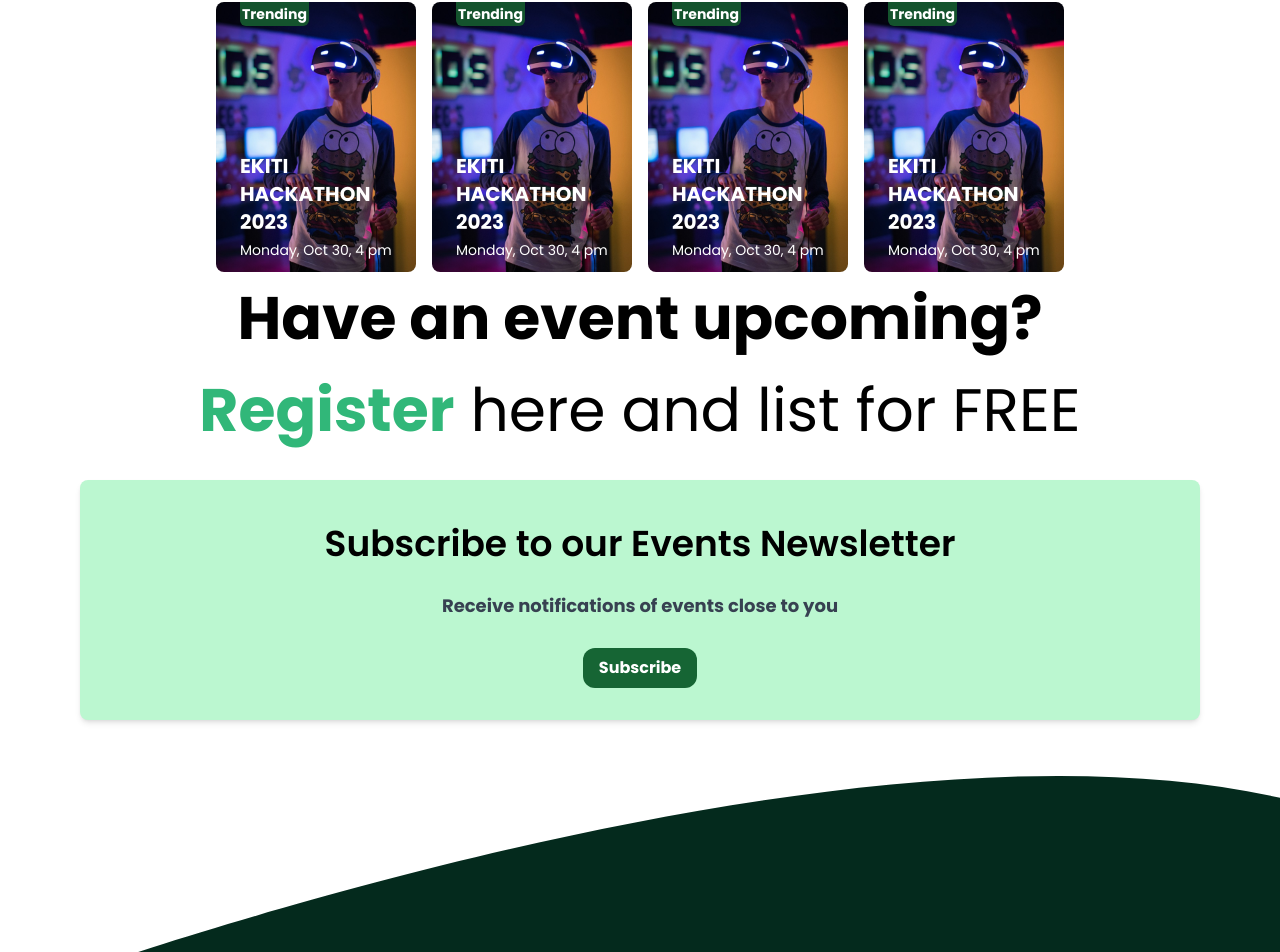
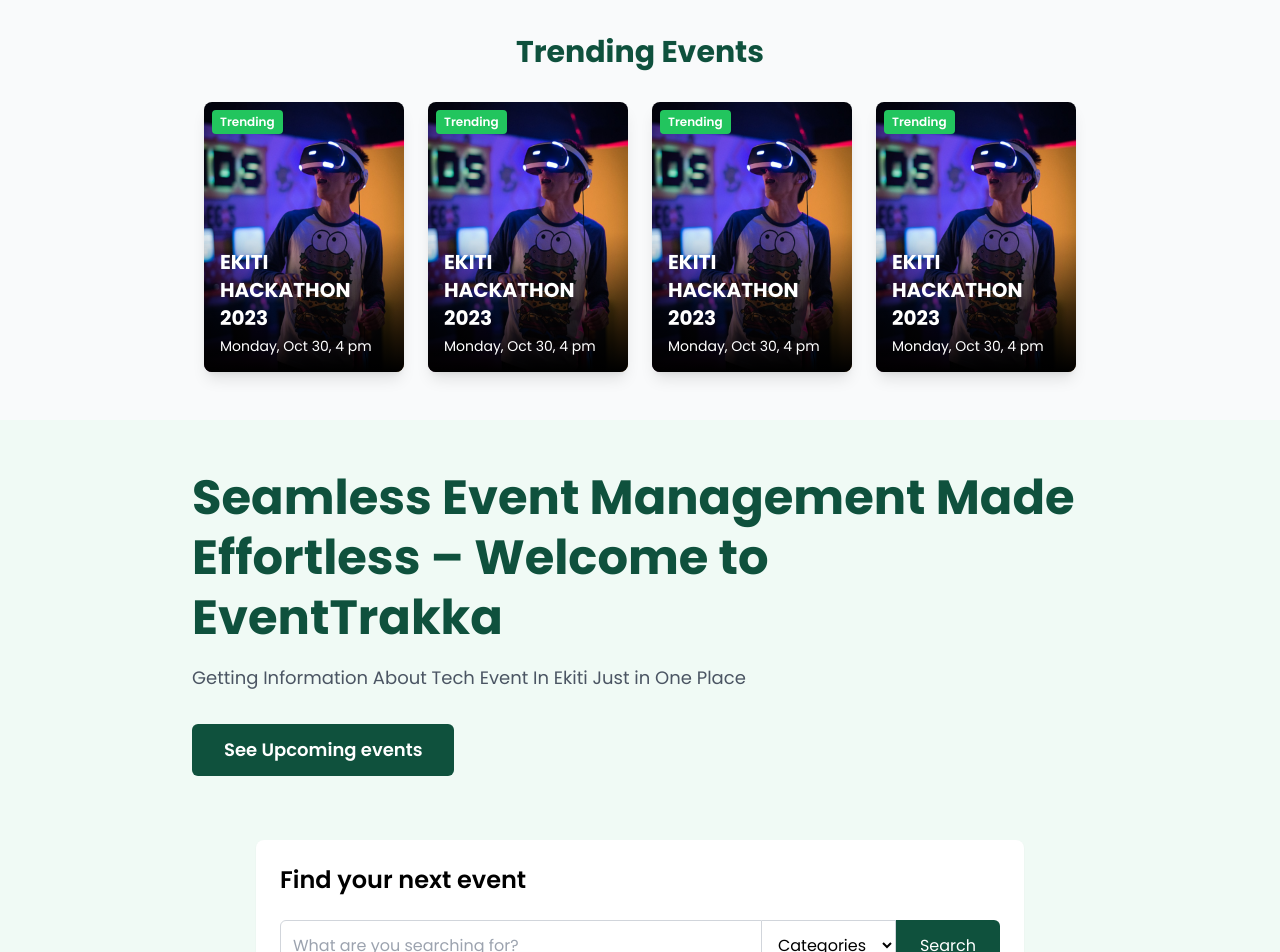
Before and after one commit to OSCA-Ado-Ekiti/EventTrakka, a React (Vite) app: page /events in a window 1280 px wide. Shown: the part 14-966 px from the top of the page. Built offline with nearby package versions, Linux system fonts and the light colour scheme; a web font is replaced by a local one.

Commit message:
EVENT PAGE HERO SECTION UPDATED.

```diff
--- a/src/components/Card.jsx
+++ b/src/components/Card.jsx
@@ -3,9 +3,12 @@ import { Link } from "react-router-dom";
 
 const Card = ({ imageSrc, title, date, link }) => {
   return (
-    <Link to={link} className="rounded-lg text-white p-6 bg-cover bg-center relative h-[270px] w-[200px]" style={{ backgroundImage: `url(${imageSrc})` }}>
-      <div className="text-sm font-bold absolute top-0 bg-green-900 rounded-bl-md rounded-br-md p-0.5">Trending</div>
-      <div className='absolute bottom-3'>
+    <Link to={link} className="rounded-lg text-white relative h-[270px] w-[200px] overflow-hidden shadow-lg">
+      <div className="absolute inset-0 bg-cover bg-center" style={{ backgroundImage: `url(${imageSrc})` }}></div>
+      <div className="absolute top-2 left-2 bg-green-500 text-white px-2 py-1 text-xs font-semibold rounded">
+        Trending
+      </div>
+      <div className='absolute bottom-0 left-0 right-0 bg-gradient-to-t from-black to-transparent p-4'>
         <div className="text-xl font-bold">{title}</div>
         <div className="text-sm mt-1">{date}</div>
       </div>
--- a/src/components/RegisterEvents.jsx
+++ b/src/components/RegisterEvents.jsx
@@ -1,15 +1,39 @@
 import React from 'react';
 
 const RegisterEvents = () => {
-    return(
-        <div className="w-full flex flex-col gap-6 sm:gap-7 lg:gap-8 items-center justify-center text-center text-4xl sm:text-5xl lg:text-6xl">
-          <p className="font-bold text-black">Have an event upcoming?</p>
-          <p>
-            <span className="text-another-green font-bold">Register</span> here
-            and list for FREE
-          </p>
+    return (
+        <div className="w-full flex flex-col items-center justify-center px-4 py-12 bg-[#f0faf5]">
+            <div className="max-w-4xl w-full flex flex-col items-start text-left mb-16">
+                <h1 className="text-5xl font-bold text-[#0F513D] leading-tight mb-4">
+                    Seamless Event Management Made Effortless – Welcome to EventTrakka
+                </h1>
+                <p className="text-lg text-gray-600 mb-8">
+                    Getting Information About Tech Event In Ekiti Just in One Place
+                </p>
+                <button className="bg-[#0F513D] text-white px-8 py-3 rounded-md text-lg font-semibold hover:bg-[#0D4535] transition duration-300">
+                    See Upcoming events
+                </button>
+            </div>
+            <div className="w-full max-w-3xl flex justify-center">
+                <div className="bg-white p-6 rounded-lg shadow-sm w-full">
+                    <h2 className="text-2xl font-semibold mb-6 text-left">Find your next event</h2>
+                    <div className="flex">
+                        <input
+                            type="text"
+                            placeholder="What are you searching for?"
+                            className="flex-grow p-3 rounded-l-md border border-gray-300 focus:outline-none focus:border-[#0F513D]"
+                        />
+                        <select className="p-3 border-y border-r border-gray-300 focus:outline-none focus:border-[#0F513D] bg-white">
+                            <option>Categories</option>
+                        </select>
+                        <button className="bg-[#0F513D] text-white px-6 py-3 rounded-r-md hover:bg-[#0D4535] transition duration-300">
+                            Search
+                        </button>
+                    </div>
+                </div>
+            </div>
         </div>
     )
 }
 
-export default RegisterEvents
+export default RegisterEvents;
--- a/src/components/TrendingEvents.jsx
+++ b/src/components/TrendingEvents.jsx
@@ -1,6 +1,6 @@
 import React from 'react';
 import Card from './Card';
-import eventplacholder from '../assets/eventplaceholder.jpeg'
+import eventplaceholder from '../assets/eventplaceholder.jpeg'
 
 const TrendingEvents = () => {
   const cards = [
@@ -8,30 +8,32 @@ const TrendingEvents = () => {
       title: 'EKITI HACKATHON 2023',
       date: 'Monday, Oct 30, 4 pm',
       link: '#',
-      imageSrc: eventplacholder
+      imageSrc: eventplaceholder
     },
     {
       title: 'EKITI HACKATHON 2023',
       date: 'Monday, Oct 30, 4 pm',
       link: '#',
-      imageSrc: eventplacholder
+      imageSrc: eventplaceholder
     },
     {
       title: 'EKITI HACKATHON 2023',
       date: 'Monday, Oct 30, 4 pm',
       link: '#',
-      imageSrc: eventplacholder
+      imageSrc: eventplaceholder
     },
     {
       title: 'EKITI HACKATHON 2023',
       date: 'Monday, Oct 30, 4 pm',
       link: '#',
-      imageSrc: eventplacholder
+      imageSrc: eventplaceholder
     },
   ];
 
   return (
-    <div className="flex gap-4 justify-center flex-wrap m-4 bg-white">
+    <div className="py-12 bg-gray-50">
+      <h2 className="text-3xl font-bold text-center mb-8 text-[#0F513D]">Trending Events</h2>
+      <div className="flex gap-6 justify-center flex-wrap mx-auto max-w-6xl">
         {cards.map((card, index) => (
           <Card
             key={index}
@@ -42,6 +44,7 @@ const TrendingEvents = () => {
           />
         ))}
       </div>
+    </div>
   );
 };
 
```
Lines whose indentation alone changed are shown as unchanged.
